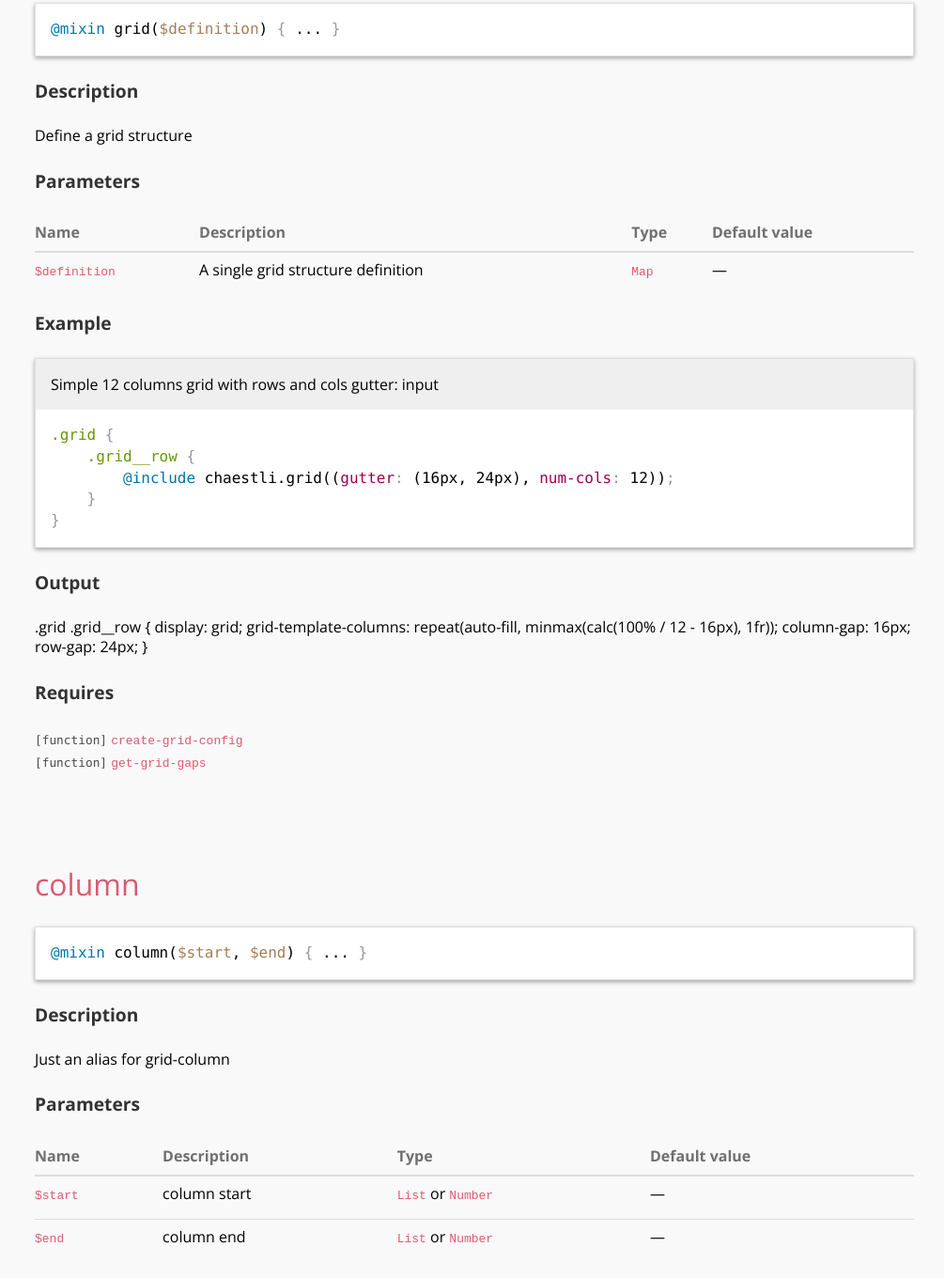
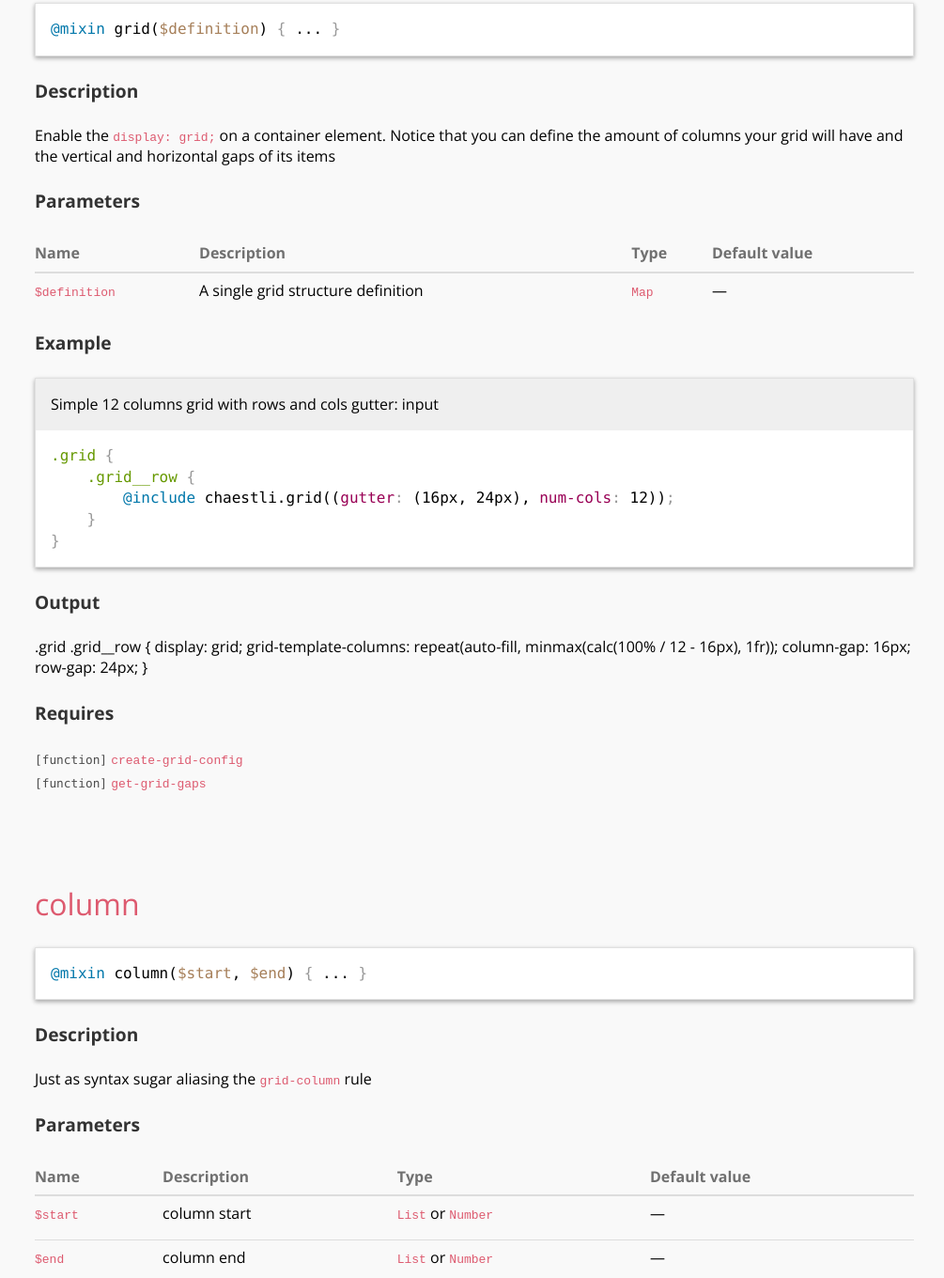
Before and after one commit to dreipol/chaestli, a website: page docs/index.html in a window 1280 px wide. Shown: the part 1430-2790 px from the top of the page at 94% size, without its empty margins (275-1280 px from the left). Drawn offline with nearby package versions, Linux system fonts and the light colour scheme.

Commit message:
[display-grid] Avoid the use of the vendor folder

```diff
--- a/docs/demo/scss/_documentation.scss
+++ b/docs/demo/scss/_documentation.scss
@@ -1,4 +1,4 @@
-@use '../../../vendor/@dreipol/scss-mq' as *;
+@use '../../../node_modules/@dreipol/scss-mq' as *;
 @use '../../../index' as chaestli;
 
 .documentation {
--- a/docs/demo/scss/grids/_with-basic-spacing.scss
+++ b/docs/demo/scss/grids/_with-basic-spacing.scss
@@ -1,5 +1,5 @@
 @use '../../../../index' as chaestli;
-@use '../../../../vendor/@dreipol/scss-mq' as *;
+@use '../../../../node_modules/@dreipol/scss-mq' as *;
 
 .grid.grid--with-basic-spacing {
     $scrollbar-offset: 16px;
--- a/docs/demo/scss/grids/_with-different-columns.scss
+++ b/docs/demo/scss/grids/_with-different-columns.scss
@@ -1,5 +1,5 @@
 @use '../../../../index' as chaestli;
-@use '../../../../vendor/@dreipol/scss-mq' as *;
+@use '../../../../node_modules/@dreipol/scss-mq' as *;
 
 .grid.grid--with-different-columns {
     $scrollbar-offset: 16px;
--- a/docs/demo/scss/grids/_with-fixed-container-size.scss
+++ b/docs/demo/scss/grids/_with-fixed-container-size.scss
@@ -1,4 +1,4 @@
-@use '../../../../vendor/@dreipol/scss-mq' as *;
+@use '../../../../node_modules/@dreipol/scss-mq' as *;
 @use '../../../../index' as chaestli;
 
 .grid.grid--with-fixed-container-size {
--- a/docs/demo/scss/grids/showcases/_edge-spacing.scss
+++ b/docs/demo/scss/grids/showcases/_edge-spacing.scss
@@ -1,5 +1,5 @@
 @use '../../../../../index' as chaestli;
-@use '../../../../../vendor/@dreipol/scss-mq' as *;
+@use '../../../../../node_modules/@dreipol/scss-mq' as *;
 
 .grid.grid--edge-spacing-showcase {
     $scrollbar-offset: 16px;
--- a/docs/demo/scss/grids/showcases/_fixed-container-size.scss
+++ b/docs/demo/scss/grids/showcases/_fixed-container-size.scss
@@ -1,4 +1,4 @@
-@use '../../../../../vendor/@dreipol/scss-mq' as *;
+@use '../../../../../node_modules/@dreipol/scss-mq' as *;
 @use '../../../../../index' as chaestli;
 
 .grid.grid--fixed-container-size-showcase {
--- a/docs/demo/scss/grids/showcases/_spacing-response-to-media-queries.scss
+++ b/docs/demo/scss/grids/showcases/_spacing-response-to-media-queries.scss
@@ -1,6 +1,6 @@
 @use 'sass:map';
 @use '../../../../../index' as chaestli;
-@use '../../../../../vendor/@dreipol/scss-mq' as *;
+@use '../../../../../node_modules/@dreipol/scss-mq' as *;
 
 .grid.grid--spacing-response-to-media-queries-showcase {
     $scrollbar-offset: 16px;
--- a/docs/demo/scss/grids/showcases/_spanning-response-to-media-queries.scss
+++ b/docs/demo/scss/grids/showcases/_spanning-response-to-media-queries.scss
@@ -1,5 +1,5 @@
 @use '../../../../../index' as chaestli;
-@use '../../../../../vendor/@dreipol/scss-mq' as *;
+@use '../../../../../node_modules/@dreipol/scss-mq' as *;
 
 .demo.demo--spanning-response-to-media-queries-showcase {
     $spanning: (
--- a/docs/index.html
+++ b/docs/index.html
@@ -44,7 +44,7 @@
     grid-template-columns: repeat(#{$repeat-directive}, minmax($column-size, 1fr));
     column-gap: $column-gap;
     row-gap: $row-gap;
- }" data-collapsed="@mixin grid($definition) { ... }"><code>@mixin grid($definition) { ... }</code></pre></div><h3 class="item__sub-heading">Description</h3><div class="item__description"><p>Define a grid structure</p></div><h3 class="item__sub-heading">Parameters</h3><table class="item__parameters"><thead><tr><th scope="col"><span class="visually-hidden">parameter </span>Name</th><th scope="col"><span class="visually-hidden">parameter </span>Description</th><th scope="col"><span class="visually-hidden">parameter </span>Type</th><th scope="col"><span class="visually-hidden">parameter </span>Default value</th></tr></thead><tbody><tr class="item__parameter"><th scope="row" data-label="name"><code>$definition</code></th><td data-label="desc"><p>A single grid structure definition</p></td><td data-label="type"><code>Map</code></td><td data-label="default">&mdash;<span class="visually-hidden"> none</span></td></tr></tbody></table><h3 class="item__sub-heading">Example</h3><div class="item__example example"><div class="example__description"><p>Simple 12 columns grid with rows and cols gutter: input</p></div><pre class="example__code language-scss"><code>.grid {
+ }" data-collapsed="@mixin grid($definition) { ... }"><code>@mixin grid($definition) { ... }</code></pre></div><h3 class="item__sub-heading">Description</h3><div class="item__description"><p>Enable the <code>display: grid;</code> on a container element. Notice that you can define the amount of columns your grid will have and the vertical and horizontal gaps of its items</p></div><h3 class="item__sub-heading">Parameters</h3><table class="item__parameters"><thead><tr><th scope="col"><span class="visually-hidden">parameter </span>Name</th><th scope="col"><span class="visually-hidden">parameter </span>Description</th><th scope="col"><span class="visually-hidden">parameter </span>Type</th><th scope="col"><span class="visually-hidden">parameter </span>Default value</th></tr></thead><tbody><tr class="item__parameter"><th scope="row" data-label="name"><code>$definition</code></th><td data-label="desc"><p>A single grid structure definition</p></td><td data-label="type"><code>Map</code></td><td data-label="default">&mdash;<span class="visually-hidden"> none</span></td></tr></tbody></table><h3 class="item__sub-heading">Example</h3><div class="item__example example"><div class="example__description"><p>Simple 12 columns grid with rows and cols gutter: input</p></div><pre class="example__code language-scss"><code>.grid {
     .grid__row {
         @include chaestli.grid((gutter: (16px, 24px), num-cols: 12));
     }
@@ -54,7 +54,7 @@
     } @else {
         grid-column: $start;
     }
- }" data-collapsed="@mixin column($start, $end) { ... }"><code>@mixin column($start, $end) { ... }</code></pre></div><h3 class="item__sub-heading">Description</h3><div class="item__description"><p>Just an alias for grid-column</p></div><h3 class="item__sub-heading">Parameters</h3><table class="item__parameters"><thead><tr><th scope="col"><span class="visually-hidden">parameter </span>Name</th><th scope="col"><span class="visually-hidden">parameter </span>Description</th><th scope="col"><span class="visually-hidden">parameter </span>Type</th><th scope="col"><span class="visually-hidden">parameter </span>Default value</th></tr></thead><tbody><tr class="item__parameter"><th scope="row" data-label="name"><code>$start</code></th><td data-label="desc"><p>column start</p></td><td data-label="type"><code>List</code> or <code>Number</code></td><td data-label="default">&mdash;<span class="visually-hidden"> none</span></td></tr><tr class="item__parameter"><th scope="row" data-label="name"><code>$end</code></th><td data-label="desc"><p>column end</p></td><td data-label="type"><code>List</code> or <code>Number</code></td><td data-label="default">&mdash;<span class="visually-hidden"> none</span></td></tr></tbody></table><h3 class="item__sub-heading">Example</h3><div class="item__example example"><div class="example__description"><p>Simple column 3 span over 12 columns: input</p></div><pre class="example__code language-scss"><code>.grid {
+ }" data-collapsed="@mixin column($start, $end) { ... }"><code>@mixin column($start, $end) { ... }</code></pre></div><h3 class="item__sub-heading">Description</h3><div class="item__description"><p>Just as syntax sugar aliasing the <code>grid-column</code> rule</p></div><h3 class="item__sub-heading">Parameters</h3><table class="item__parameters"><thead><tr><th scope="col"><span class="visually-hidden">parameter </span>Name</th><th scope="col"><span class="visually-hidden">parameter </span>Description</th><th scope="col"><span class="visually-hidden">parameter </span>Type</th><th scope="col"><span class="visually-hidden">parameter </span>Default value</th></tr></thead><tbody><tr class="item__parameter"><th scope="row" data-label="name"><code>$start</code></th><td data-label="desc"><p>column start</p></td><td data-label="type"><code>List</code> or <code>Number</code></td><td data-label="default">&mdash;<span class="visually-hidden"> none</span></td></tr><tr class="item__parameter"><th scope="row" data-label="name"><code>$end</code></th><td data-label="desc"><p>column end</p></td><td data-label="type"><code>List</code> or <code>Number</code></td><td data-label="default">&mdash;<span class="visually-hidden"> none</span></td></tr></tbody></table><h3 class="item__sub-heading">Example</h3><div class="item__example example"><div class="example__description"><p>Simple column 3 span over 12 columns: input</p></div><pre class="example__code language-scss"><code>.grid {
     .grid__three-col {
         @include chaestli.column(3 span, 12 span);
     }
--- a/lib/_chaestli.scss
+++ b/lib/_chaestli.scss
@@ -42,7 +42,8 @@
     };
 }
 
-/// Define a grid structure
+/// Enable the `display: grid;` on a container element. Notice that you can define the amount of columns your grid will have
+/// and the vertical and horizontal gaps of its items
 /// @param {Map} $definition - A single grid structure definition
 ///
 /// @example scss - Simple 12 columns grid with rows and cols gutter: input
@@ -82,7 +83,7 @@
     row-gap: $row-gap;
 }
 
-/// Just an alias for grid-column
+/// Just as syntax sugar aliasing the `grid-column` rule
 /// @param {list|number} $start - column start
 /// @param {list|number} $end - column end
 /// @example scss - Simple column 3 span over 12 columns: input
--- a/package.json
+++ b/package.json
@@ -19,7 +19,6 @@
     "url": "git+https://github.com/dreipol/chaestli.git"
   },
   "files": [
-    "vendor",
     "lib",
     "_index.scss"
   ],
```
Also changed, not shown: 1 other file.
